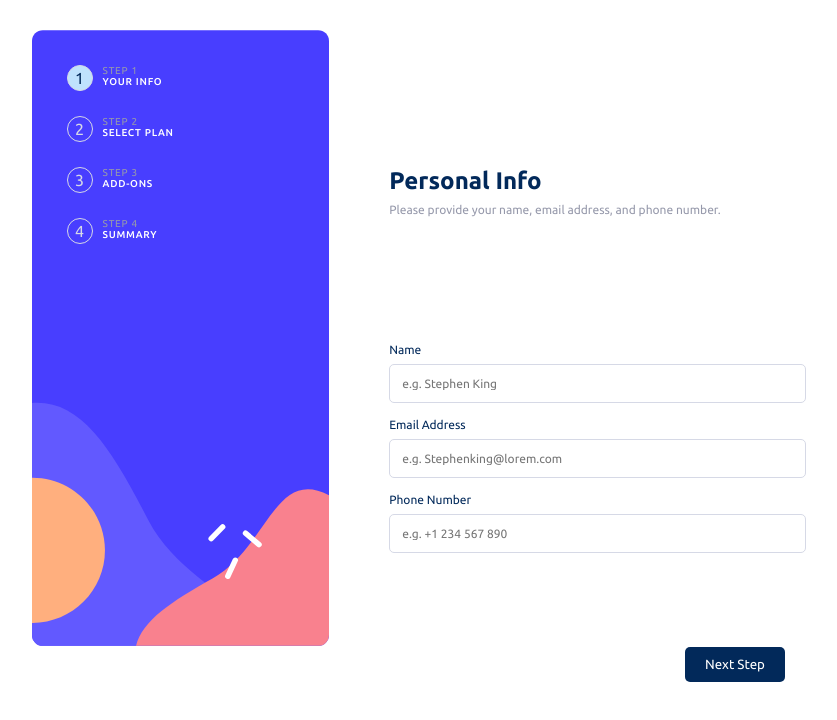
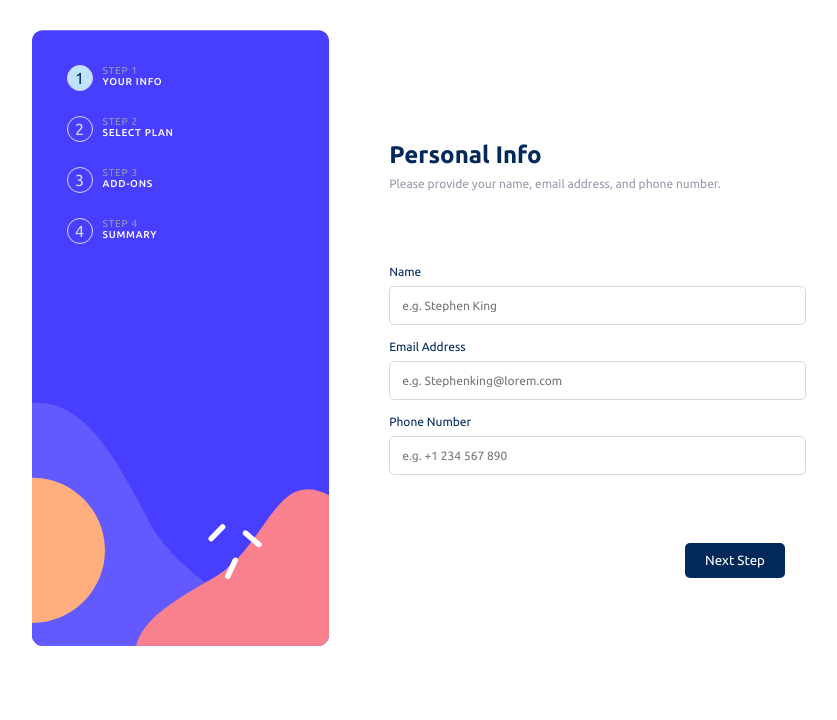
Before and after one commit to Eniola-Bakare/multi-step-form-main, a React (Vite) app in the folder multi-step-form/: page / in a window 1280 px wide. Shown: the top 720 px of the page, without its empty margins (4-841 px from the left). Built offline with nearby package versions, Linux system fonts and the light colour scheme.

Commit message:
fix: containers height

```diff
--- a/multi-step-form/src/index.css
+++ b/multi-step-form/src/index.css
@@ -106,7 +106,7 @@ body {
   display: flex;
   flex-direction: column;
   justify-content: space-around;
-  height: 100%;
+  height: 70%;
 }
 .personalInfo-title,
 .selectPlan-title,
```
Also changed, not shown: 3 other files (tests, documents, lock files or other folders).
